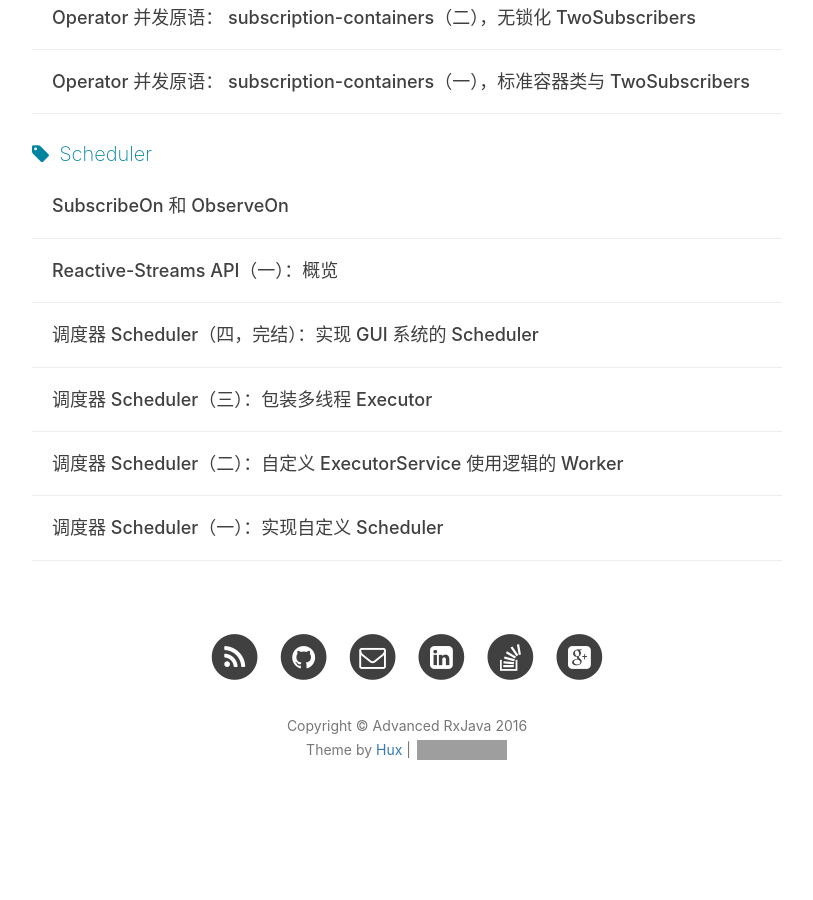
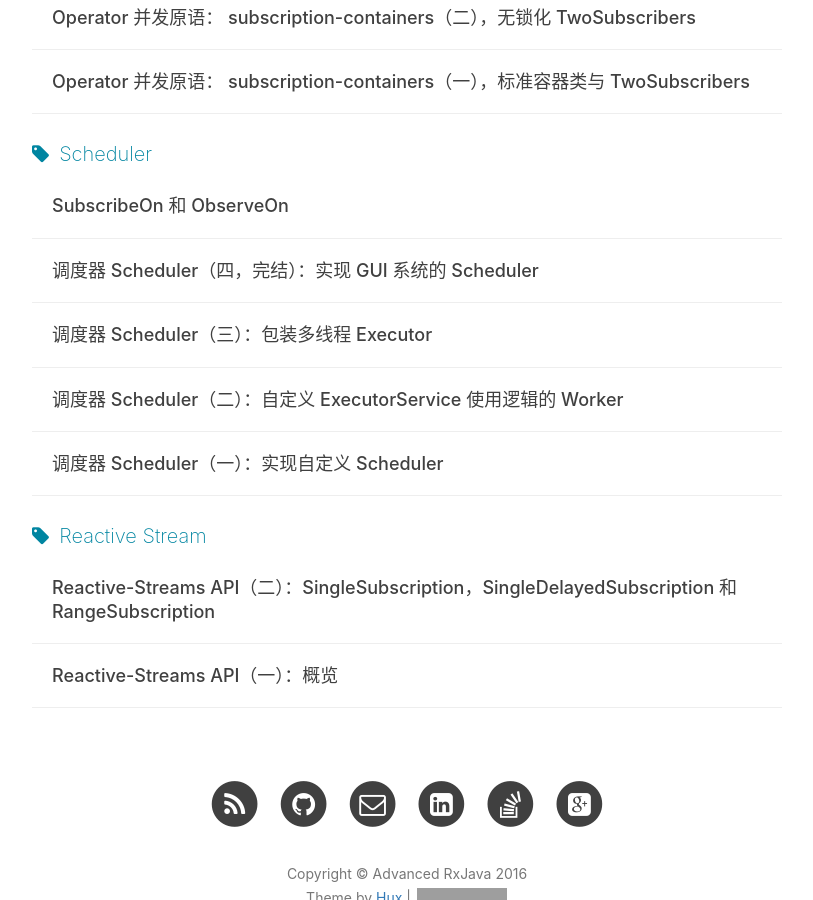
Before and after one commit to Piasy/AdvancedRxJava, a Jekyll site: the page built from tags.html, in a window 1280 px wide and 900 px high, scrolled down 2173 px. Shown: the whole window, without its empty margins (233-1046 px from the left). Built offline with Jekyll 4.4.1, drawn with Linux system fonts in a browser that asks for light colours; comment, search, counter and statistics services are not loaded; before the commit the page ends 3027 px from its top, so only the background shows below that; some of the changed lines change nothing that is shown; grey boxes are pictures that could not be loaded.

Commit message:
The Reactive-Streams API (part 2)

```diff
--- a/_posts/2016-09-10-the-reactive-streams-api-part-1.md
+++ b/_posts/2016-09-10-the-reactive-streams-api-part-1.md
@@ -2,7 +2,7 @@
 layout: post
 title: Reactive-Streams API（一）：概览
 tags:
-    - Scheduler
+    - Reactive Stream
 ---
 
 原文 [The Reactive-Streams API (part 1)](http://akarnokd.blogspot.com/2015/06/the-reactive-streams-api-part-1.html){:target="_blank"}
--- /dev/null
+++ b/_posts/2016-09-25-the-reactive-streams-api-part-2.md
@@ -0,0 +1,268 @@
+---
+layout: post
+title: Reactive-Streams API（二）：SingleSubscription，SingleDelayedSubscription 和 RangeSubscription
+tags:
+    - Reactive Stream
+---
+
+原文 [The Reactive-Streams API (part 2)](http://akarnokd.blogspot.com/2015/06/the-reactive-streams-api-part-2.html){:target="_blank"}
+
+## 介绍
+
+在本文中，我将把我们以前的 `SingleProducer` 和 `SingleDelayedProducer` 移植到基于 reactive-streams 的 `Subscription`。
+
+首先，很多人可能认为这个转换过程很麻烦，但幸运的是，如果我们已经想清楚了在 `rx.Producer` 中如何实现 `request()`，那我们基本上就已经完成了 75% 了。剩下的 25% 来自于我们要把 `rx.Subscriber.isUnsubscribed()` 中的逻辑转移到 `request()` 中，因为 `org.reactivestreams.Subscriber` 中没有 `isUnsubscribed()`（其他资源管理类的接口都没有这个方法了）。
+
+## `SingleSubscription`
+
+由于 `SingleSubscription` 本身并不复杂，这里我就直接一步到位：
+
+~~~ java
+import org.reactivestreams.*;
+
+public final class SingleSubscription<T>
+extends AtomicBoolean implements Subscription {
+    private static final long serialVersionUID = 1L;
+
+    final T value;                                       // (1)
+    final Subscriber<? super T> child;
+    volatile boolean cancelled;                          // (2)
+
+    public SingleSubscription(T value,
+            Subscriber<? super T> child) {               // (3)
+        this.value = Objects.requireNonNull(value);
+        this.child = Objects.requireNonNull(child);
+    }
+    @Override
+    public void request(long n) {
+        if (n <= 0) {
+            throw new IllegalArgumentException(
+                "n > 0 required");                       // (4)
+        }
+        if (compareAndSet(false, true)) {
+            if (!cancelled) {                            // (5)
+                child.onNext(value);
+                if (!cancelled) {
+                    child.onComplete();
+                }
+            }
+        }
+    }
+    @Override
+    public void cancel() {
+        cancelled = true;                                // (6)
+    }
+}
+~~~
+
+就是这样！这里我向大家展示了把 `Producer` 的实现迁移到 reactive-streams `Subscription` 并不需要太多的工作。但这里还是有几点值得一提：
+
+1. 我们需要在成员变量中保存将要发出的值，以及下游 subscriber。
+2. 然而由于 RS 中没有了 `isUnsubscribed()`，而且取消订阅也变成了 `cancel()`，所以我们需要在一个 `volatile` 变量中记录是否已经取消订阅。如果你还记得的话，我说过我们无法预知 `request()` 和 `cancel()` 的调用情况，所以我们需要保证它们的线程安全性。
+3. 由于 RS 不允许 `null`，我们在构造函数中就检查错误。
+4. 我的“Let them throw!”哲学告诉我们非正请求数量是编程错误，我们应该抛出 `IllegalArgumentException`。
+5. 由于没有 `child.isUnsubscribed()` 函数了，我们只能检查我们的 `cancelled` 变量。
+6. 为了保证取消的幂等性，我们只是安全的更改 `cancelled` 变量。
+
+## `SingleDelayedSubscription`
+
+`SingleSubscription` 都这么简单了，`SingleDelayedSubscription` 又能复杂到哪里去呢？
+
+~~~ java
+public final class SingleDelayedSubscription<T>
+extends AtomicInteger implements Subscription {
+    private static final long serialVersionUID = -1L;
+
+    T value;
+    final Subscriber<? super T> child;
+
+    static final int CANCELLED = -1;                           // (1)
+    static final int NO_VALUE_NO_REQUEST = 0;
+    static final int NO_VALUE_HAS_REQUEST = 1;
+    static final int HAS_VALUE_NO_REQUEST = 2;
+    static final int HAS_VALUE_HAS_REQUEST = 3;
+
+    public SingleDelayedSubscription(Subscriber<? super T> child) {
+        this.child = Objects.requireNonNull(child);
+    }
+    @Override
+    public void request(long n) {
+        if (n <= 0) {
+            throw new IllegalArgumentException("n > 0 required");
+        }
+        for (;;) {
+            int s = get();
+            if (s == NO_VALUE_HAS_REQUEST
+                    || s == HAS_VALUE_HAS_REQUEST
+                    || s == CANCELLED) {                       // (2)
+                return;
+            } else if (s == NO_VALUE_NO_REQUEST) {
+                if (!compareAndSet(s, NO_VALUE_HAS_REQUEST)) {
+                    continue;
+                }
+            } else if (s == HAS_VALUE_NO_REQUEST) {
+                if (compareAndSet(s, HAS_VALUE_HAS_REQUEST)) {
+                    T v = value;
+                    value = null;
+                    child.onNext(v);
+                    if (get() != CANCELLED) {                  // (3)
+                        child.onComplete();
+                    }
+                }
+            }
+            return;
+        }
+    }
+
+    public void setValue(T value) {
+       Objects.requireNonNull(value);
+       for (;;) {
+           int s = get();
+           if (s == HAS_VALUE_NO_REQUEST
+                   || s == HAS_VALUE_HAS_REQUEST
+                   || s == CANCELLED) {                        // (4)
+               return;
+           } else if (s == NO_VALUE_NO_REQUEST) {
+               this.value = value;
+               if (!compareAndSet(s, HAS_VALUE_NO_REQUEST)) {
+                   continue;
+               }
+           } else if (s == NO_VALUE_HAS_REQUEST) {
+               if (compareAndSet(s, HAS_VALUE_HAS_REQUEST)) {
+                   child.onNext(value);
+                   if (get() != CANCELLED) {                   // (5)
+                       child.onComplete();
+                   }
+               }
+           }
+           return;
+       }
+    }
+
+    @Override
+    public void cancel() {
+        int state = get();
+        if (state != CANCELLED) {                              // (6)
+            state = getAndSet(CANCELLED);
+            if (state != CANCELLED) {
+                value = null;
+            }
+        }
+    }
+}
+~~~
+
+看起来和原来的状态机非常类似，但是多了一个 `CANCELLED` 状态，我们无需在 `onNext` 之前检查状态不为 `CANCELLED`，因为 CAS 操作隐含了这一条件，但我们应该在 `onComplete()` 之前进行检查。
+
+为什么我们不使用一个 `volatile boolean` 来记录是否取消呢？其实完全可以。这种选择仅仅是出于个人偏好：增加一个成员变量，或者是扩展一个新状态。我主要是想要展示一下后者怎么实现。
+
+## `RangeSubscription`
+
+我并不打算在这里把以前所有的 `Producer` 都改写为 `Subscription`，但我这里还想展示一个包括取消状态的状态机例子：
+
+~~~ java
+public final class RangeSubscription
+extends AtomicLong implements Subscription {
+    private static final long serialVersionUID = 1L;
+
+    final Subscriber<? super Integer> child;
+    int index;
+    final int max;
+
+    static final long CANCELLED = Long.MIN_VALUE;          // (1)
+
+    public RangeSubscription(
+            Subscriber<? super Integer> child,
+            int start, int count) {
+        this.child = Objects.requireNonNull(child);
+        this.index = start;
+        this.max = start + count;
+    }
+    @Override
+    public void request(long n) {
+        if (n <= 0) {
+            throw new IllegalArgumentException(
+                "n > required");
+        }
+        long r;
+        for (;;) {
+            r = get();
+            if (r == CANCELLED) {                          // (2)
+                return;
+            }
+            long u = r + n;
+            if (u < 0) {
+                u = Long.MAX_VALUE;
+            }
+            if (compareAndSet(r, u)) {
+                break;
+            }
+        }
+        if (r != 0L) {                                     // (p1)
+            return;
+        }
+        for (;;) {
+            r = get();
+            if (r == CANCELLED) {                          // (3)
+                 return;
+            }
+            int i = index;
+            int m = max;
+            long e = 0;
+            while (r > 0L && i < m) {                      // (p2)
+                child.onNext(i);
+                if (get() == CANCELLED) {                  // (4)
+                    return;
+                }
+                i++;
+                if (i == m) {
+                    child.onComplete();
+                    return;
+                }
+                r--;
+                e++;
+            }
+            index = i;
+            if (e != 0) {
+                for (;;) {
+                    r = get();
+                    if (r == CANCELLED) {                  // (5)
+                        return;
+                    }
+                    long u = r - e;
+                    if (u < 0) {
+                        throw new IllegalStateException(
+                                "more produced than requested!");
+                    }
+                    if (compareAndSet(r, u)) {
+                        break;
+                    }
+                }
+            }
+            if (r <= 0L) {                                 // (p3)
+                break;
+            }
+        }
+    }
+    @Override
+    public void cancel() {
+        if (get() != CANCELLED) {                          // (6)
+            getAndSet(CANCELLED);
+        }
+    }
+}
+~~~
+
+为了简洁起见，我省略了快速路径的逻辑。剩下的部分和原来的 `RangeProducer` 类似，但是取消状态被合并进了计数状态中，我们几乎需要在所有的地方（1~5）重新读出计数并和 `CANCELLED` 对比。注意发射计数再也不能用 `getAndAdd()` 了，直接递增可能会覆盖掉 `CANCELLED` 状态。最后在取消时使用 `getAndSet()` 可以保证幂等性。
+
+_译者注：这一段代码还是很复杂的，即便我之前翻译过 `RangeProducer` 的实现，看起来依然需要一些思考，所以这里进行一些分析（对应于上面的 p 标号）：_
+
+1. 当我们成功更新请求计数之后，只有从 0 开始增加请求计数的线程可以进入后面的发射循环。发射过程会递减请求计数，当请求处理完毕之后（请求计数重新变为 0），下次的请求调用才有可能进入发射循环。
+2. 这里发射循环有两个条件，一是有未处理的请求（`r > 0`），而是发射数据没有超出范围（`i < m`），这两者很可能是不同的。此外，如果发射数据已经超出了范围，而且请求计数也递减为 0 了，那后续的请求仍然能通过（p1）的检查，但不会进入发射循环，因为通不过 `i < m` 的检查。
+3. 这里是请求处理完毕，但发射数据没有超出范围的退出路径。
+
+## 总结
+
+在本文中，我展示了两种把 `rx.Producer` 改写为 RS `Subscription` 的方式（boolean 成员或者新状态），它们都能保证取消行为的正确性。对它们进行取舍需要进行权衡：boolean 成员会增加对象大小，新状态会增加算法复杂性。
+
+下一篇文章中，我将介绍如何处理 RS 中缺失的另一个 `rx.Subscriber` 特性：用 `add(rx.Subscriber)` 把资源和下游 subscriber 结合起来。
```
